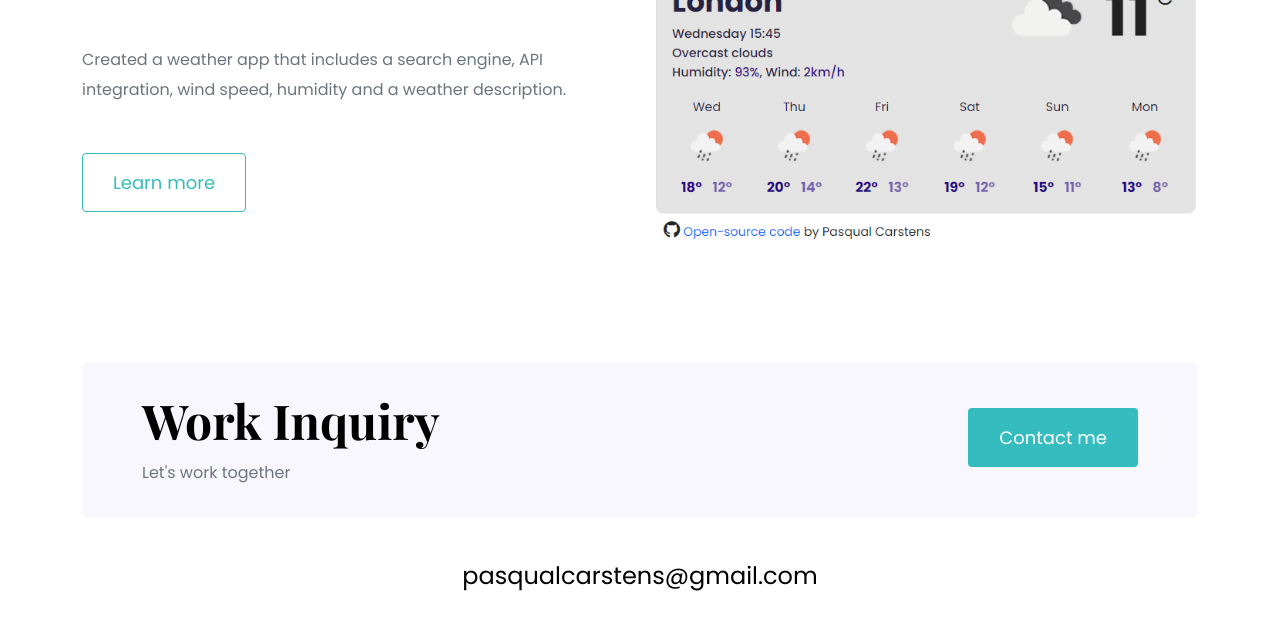
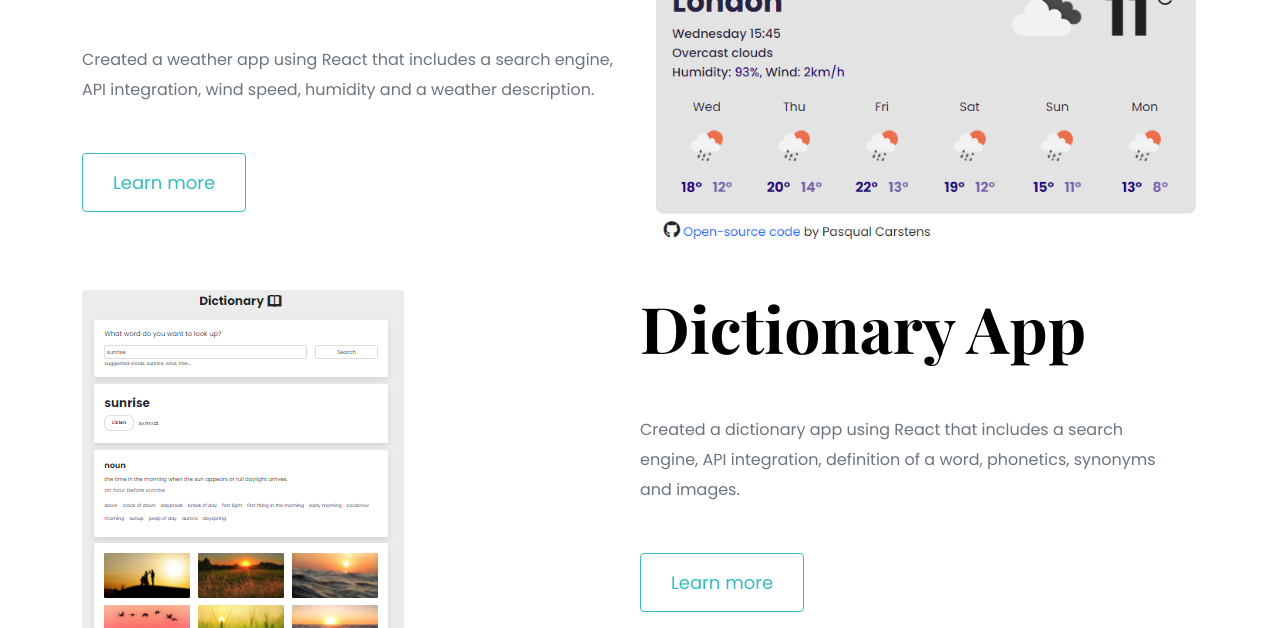
Before and after one commit to PasqualCarstens/portfolio-project, a plain HTML site: page index.html in a window 1280 px wide. Shown: the part 1390-2018 px from the top of the page. Drawn offline with nearby package versions, Linux system fonts and the light colour scheme.

Commit message:
Added dictionary app and fixed spelling mistake

```diff
--- a/index.html
+++ b/index.html
@@ -120,11 +120,11 @@
           <div class="project-description">
             <h2 class="mb-5">Weather App</h2>
             <p class="mb-5 text-muted">
-              Created a weather app that includes a search engine, API
-              integration, wind speed, humidity and a weather description.
+              Created a weather app using React that includes a search engine,
+              API integration, wind speed, humidity and a weather description.
             </p>
             <a
-              href="https://zealous-leakey-767705.netlify.app/"
+              href="https://zen-dijkstra-4c0d9e.netlify.app/"
               title="Weather app"
               target="_blank"
               class="btn btn-branding-outline"
@@ -138,6 +138,32 @@
             alt="weather app preview"
             class="img-fluid"
           />
+        </div>
+        <div class="row mt-5">
+          <div class="col d-none d-lg-block">
+            <img
+              src="images/dictionary-app.png"
+              alt="dictionary app preview"
+              class="img-fluid rounded"
+            />
+          </div>
+          <div class="col">
+            <div class="project-description">
+              <h2 class="mb-5">Dictionary App</h2>
+              <p class="mb-5 text-muted">
+                Created a dictionary app using React that includes a search
+                engine, API integration, definition of a word, phonetics,
+                synonyms and images.
+              </p>
+              <a
+                href="https://nifty-shockley-56343e.netlify.app/"
+                title="Dictionary app"
+                target="_blank"
+                class="btn btn-branding-outline"
+                >Learn more</a
+              >
+            </div>
+          </div>
         </div>
       </div>
       <footer>
```
Also changed, not shown: about.html (+1 -1 lines), work.html (+10 -4 lines), images/dictionary-app.png (added).
